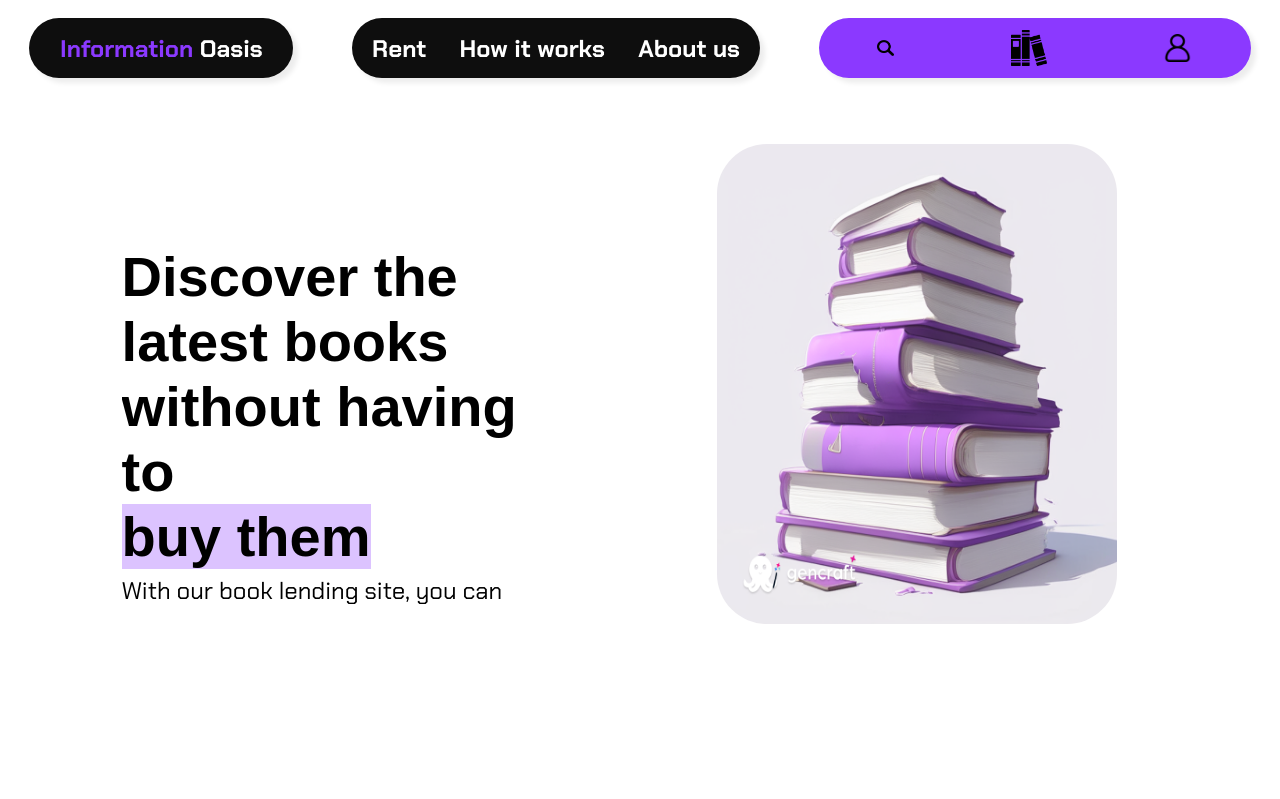
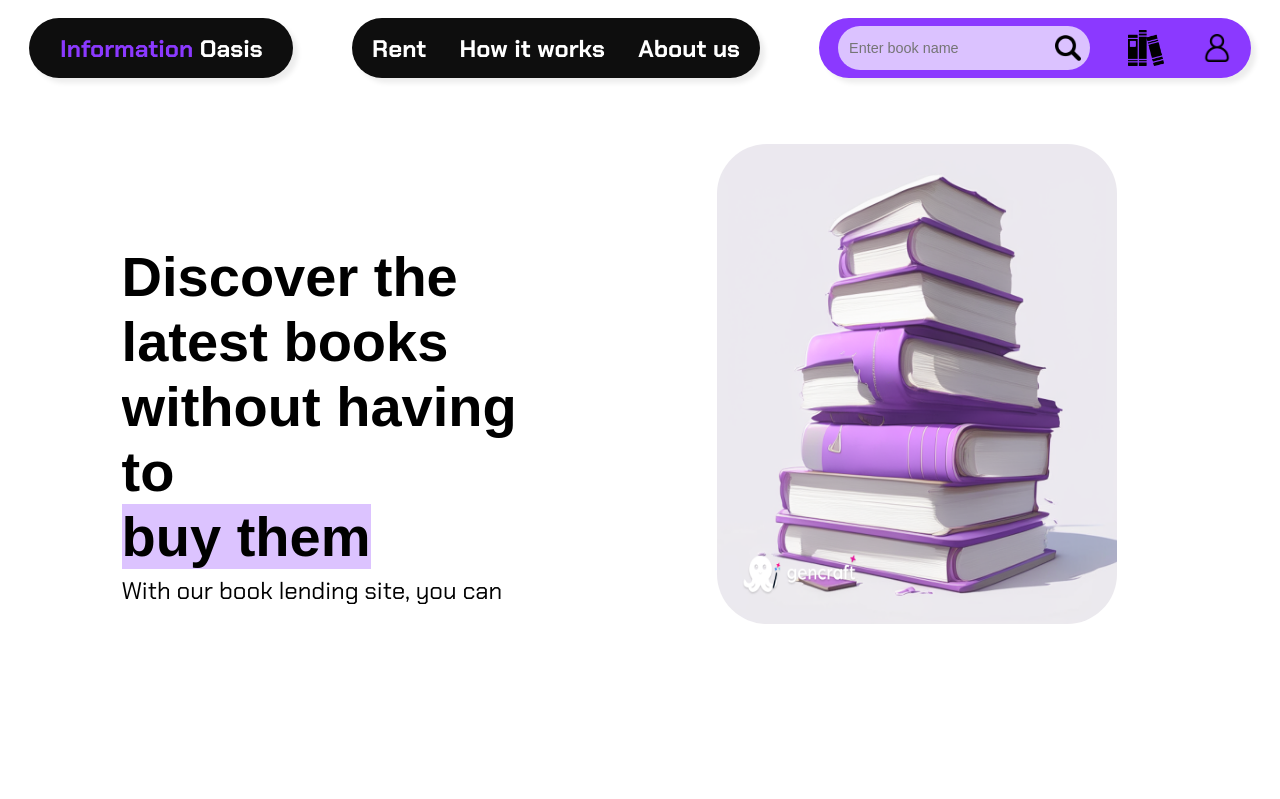
Before and after one commit to rohithc123/library, a React (Create React App) app: page / in a window 1280 px wide. Shown: the top 799 px of the page. Built offline with nearby package versions, Linux system fonts and the light colour scheme.

Commit message:
Added google SignIn and implemented search section

```diff
--- a/src/components/Navbar.js
+++ b/src/components/Navbar.js
@@ -1,22 +1,20 @@
 import React from "react";
 import "../styles/navbar.css";
 import search from "../images/search.png";
+import { NavLink } from "react-router-dom";
 import cart from "../images/cart.png";
 import profile from "../images/profile.png";
-// import signInWithGoogle from "./auth";
-import {auth,googleProvider} from "../config/firebase";
-import {signInWithPopup,signOut} from "firebase/auth";
-
+import { auth, googleProvider } from "../config/firebase";
+import { signInWithPopup, signOut } from "firebase/auth";
 
 function Navbar() {
-
-  const signInWithGoogle = async () =>{
-    try{
-        await signInWithPopup(auth,googleProvider);
-    }catch(err){
-        console.error(err);
+  const signInWithGoogle = async () => {
+    try {
+      await signInWithPopup(auth, googleProvider);
+    } catch (err) {
+      console.error(err);
     }
-};
+  };
 
   return (
     <div>
@@ -32,9 +30,29 @@ function Navbar() {
         </div>
 
         <div className="logo-section">
-          <img src={search} alt="Search icon" className="logo-search" />
+          {/* <NavLink to="/search"> */}
+              {/* <input
+                type="text"
+                placeholder="Enter here"
+                className="search-input"
+              /> */}
+              <div className="search-section">
+            <input type="text" placeholder="Enter book name" className="search-text" />
+              <img src={search} alt="Search icon" className="logo-search" />
+              </div>
+              {/* </NavLink> */}
+
+
           <img src={cart} alt="Checkout icon" className="logo-cart" />
-          <img src={profile} alt="Login icon" className="logo-profile" onClick={signInWithGoogle}/>
+          <div className="login">
+            <img
+              src={profile}
+              alt="Login icon"
+              className="logo-profile"
+              onClick={signInWithGoogle}
+            />
+            {/* <div className="user-name">Welcome</div> */}
+          </div>
         </div>
       </div>
     </div>
```
